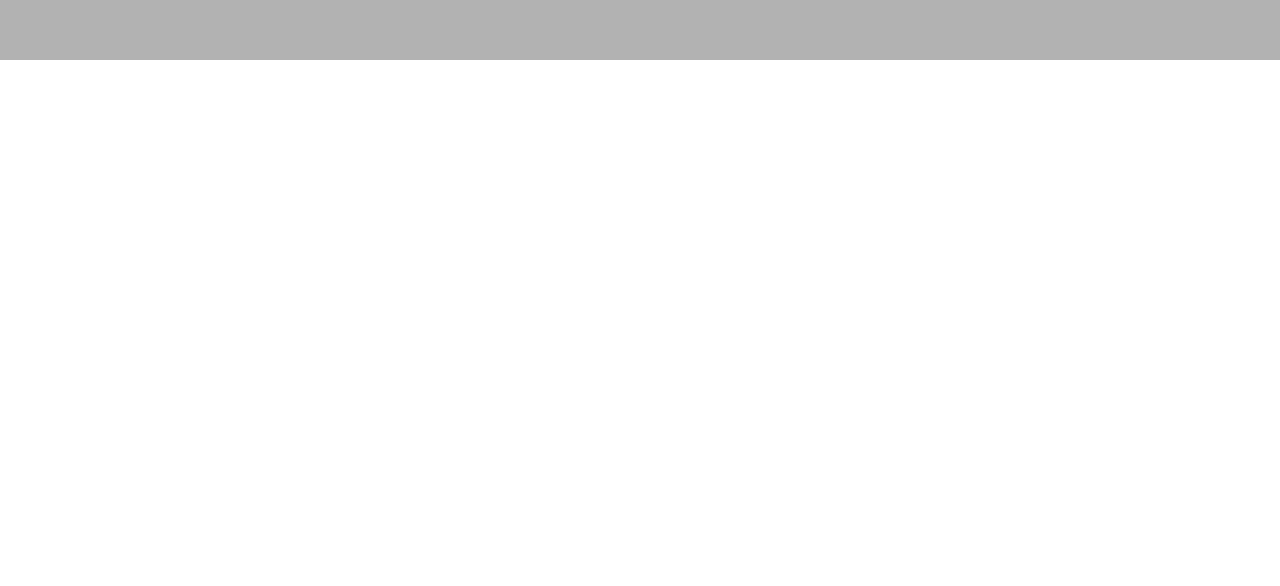
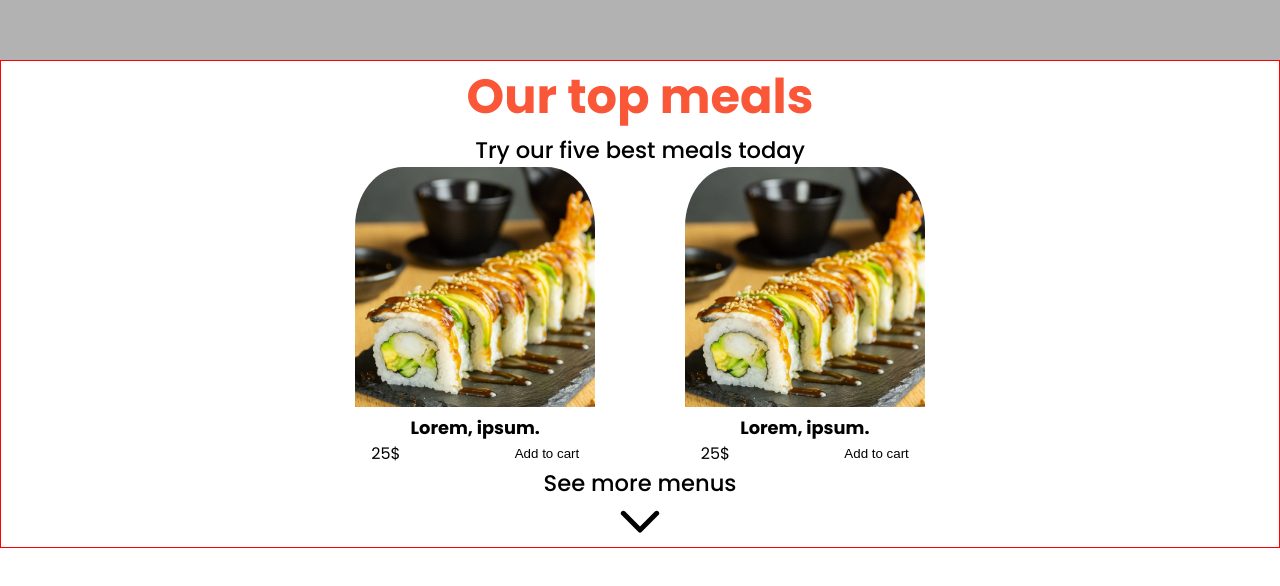
Before and after one commit to Buldii/Super_Tasty, a plain HTML site: page index.html in a window 1280 px wide. Shown: the part 740-1326 px from the top of the page. Drawn offline with Linux system fonts and the light colour scheme.

Commit message:
Add top meals section

```diff
--- a/index.html
+++ b/index.html
@@ -75,6 +75,42 @@
           <button class="btn">Order Now!</button>
         </section>
       </header>
+      <section style="border: 1px solid red" class="top-meals">
+        <h4 class="color-orange">Our top meals</h4>
+        <p>Try our five best meals today</p>
+        <ul class="meal-cards-container">
+          <li class="meal-card">
+            <img
+              src="./img/meals/anthony-espinosa-InCMGusiAvA-unsplash.jpg"
+              alt="meal1"
+            />
+            <h6>Lorem, ipsum.</h6>
+            <div class="price-wrapper">
+              <span>25$</span>
+              <button>Add to cart</button>
+            </div>
+          </li>
+          <li class="meal-card">
+            <img
+              src="./img/meals/anthony-espinosa-InCMGusiAvA-unsplash.jpg"
+              alt="meal1"
+            />
+            <h6>Lorem, ipsum.</h6>
+            <div class="price-wrapper">
+              <span>25$</span>
+              <button>Add to cart</button>
+            </div>
+          </li>
+        </ul>
+        <div class="see-more">
+          <p>See more menus</p>
+          <img
+            class="see-more-arrow"
+            src="./svg/down-arrow-5-svgrepo-com.svg"
+            alt="down arrow"
+          />
+        </div>
+      </section>
     </div>
   </body>
 </html>
--- a/style.css
+++ b/style.css
@@ -21,6 +21,7 @@
   --font-main: Poppins, sans-serif;
   --nav-height: min(12.5vh, 4rem);
   --nav-elements-height: min(2.75rem, 7.5vh);
+  --slider-card-size: 30vh;
 }
 
 .color-primary {
@@ -53,11 +54,19 @@ h2 {
   font-size: clamp(2.75rem, 1.8578rem + 3.6601vw, 6.25rem);
 }
 
+h3 {
+}
+
 h4 {
+  font-size: clamp(1.25rem, 0.4853rem + 3.1373vw, 4.25rem);
 }
 
 h5 {
   font-size: clamp(0.9375rem, 0.7304rem + 0.8497vw, 1.75rem);
+}
+
+h6 {
+  font-size: clamp(0.75rem, 0.5907rem + 0.6536vw, 1.375rem);
 }
 
 .btn {
@@ -67,6 +76,12 @@ h5 {
   border-radius: min(3rem, 15vw);
   font-size: clamp(0.8125rem, 0.7328rem + 0.3268vw, 1.125rem);
   font-weight: 700;
+  transition: color 0.5s, border 0.5s;
+}
+
+.btn:hover {
+  color: var(--color-primary);
+  border: var(--color-primary) solid;
 }
 
 /* Navigation */
@@ -81,7 +96,7 @@ nav {
 
 .logo {
   height: var(--nav-elements-height);
-  fill: var(--color-primary);
+  fill: var(--color-orange);
 }
 
 .menu-button {
@@ -115,3 +130,52 @@ nav {
   text-transform: uppercase;
   margin: 1rem 1.5rem;
 }
+
+.top-meals {
+  /* height: 70vh; */
+  text-align: center;
+  display: flex;
+  align-items: center;
+  flex-direction: column;
+}
+
+.top-meals p {
+  font-size: clamp(0.6875rem, 0.3689rem + 1.3072vw, 1.9375rem);
+  font-weight: 500;
+}
+
+.meal-cards-container {
+  flex: 1;
+  list-style-type: none;
+  display: flex;
+  gap: 7vw;
+}
+
+.meal-card {
+  border-radius: 20% 20% 0 0;
+  overflow: hidden;
+}
+
+.meal-card > img {
+  width: var(--slider-card-size);
+  height: var(--slider-card-size);
+  object-fit: cover;
+  object-position: center;
+  /* border-radius: 20%; */
+}
+
+.price-wrapper {
+  margin: 0 2vh;
+  display: flex;
+  justify-content: space-between;
+}
+
+.see-more {
+  text-align: center;
+}
+
+.see-more-arrow {
+  width: min(10vh, 10vw);
+  height: min(5vh, 5vw);
+  object-fit: cover;
+}
```
Also changed, not shown: img/meals/anthony-espinosa-InCMGusiAvA-unsplash.jpg (added), svg/down-arrow-5-svgrepo-com.svg (added).
